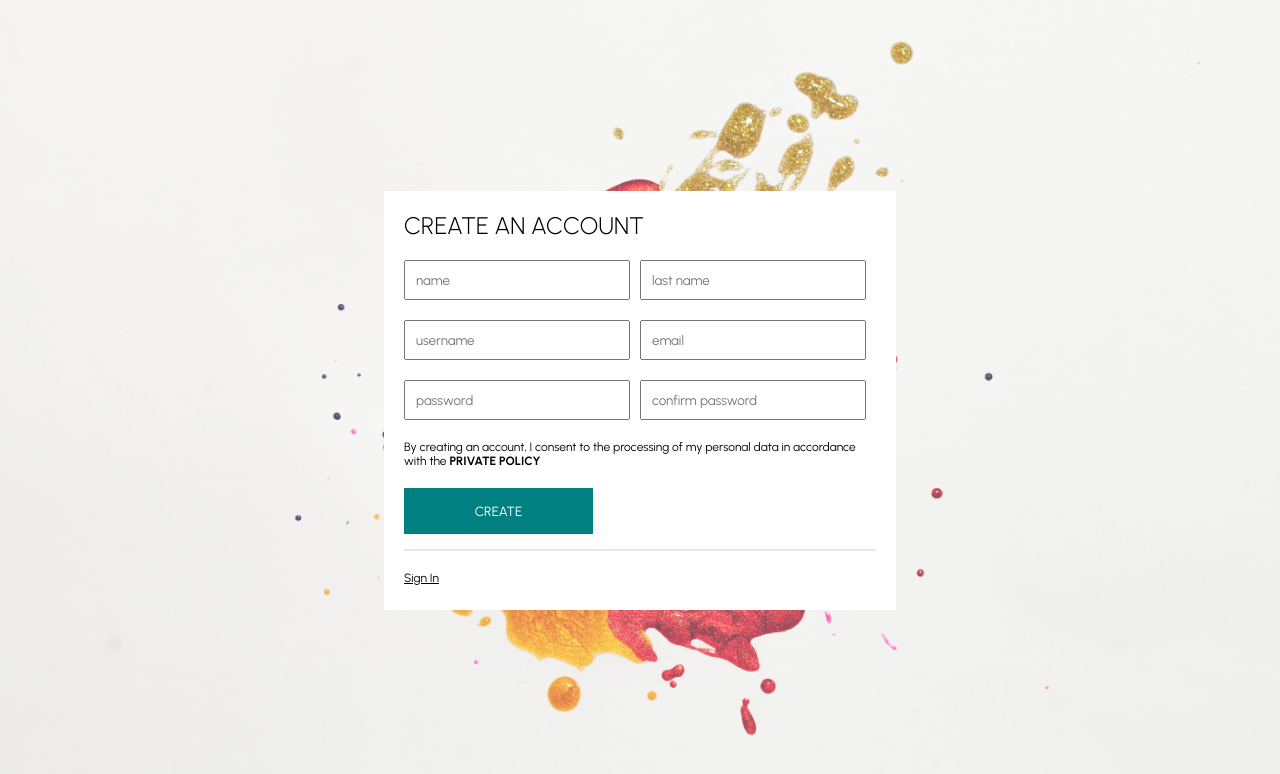
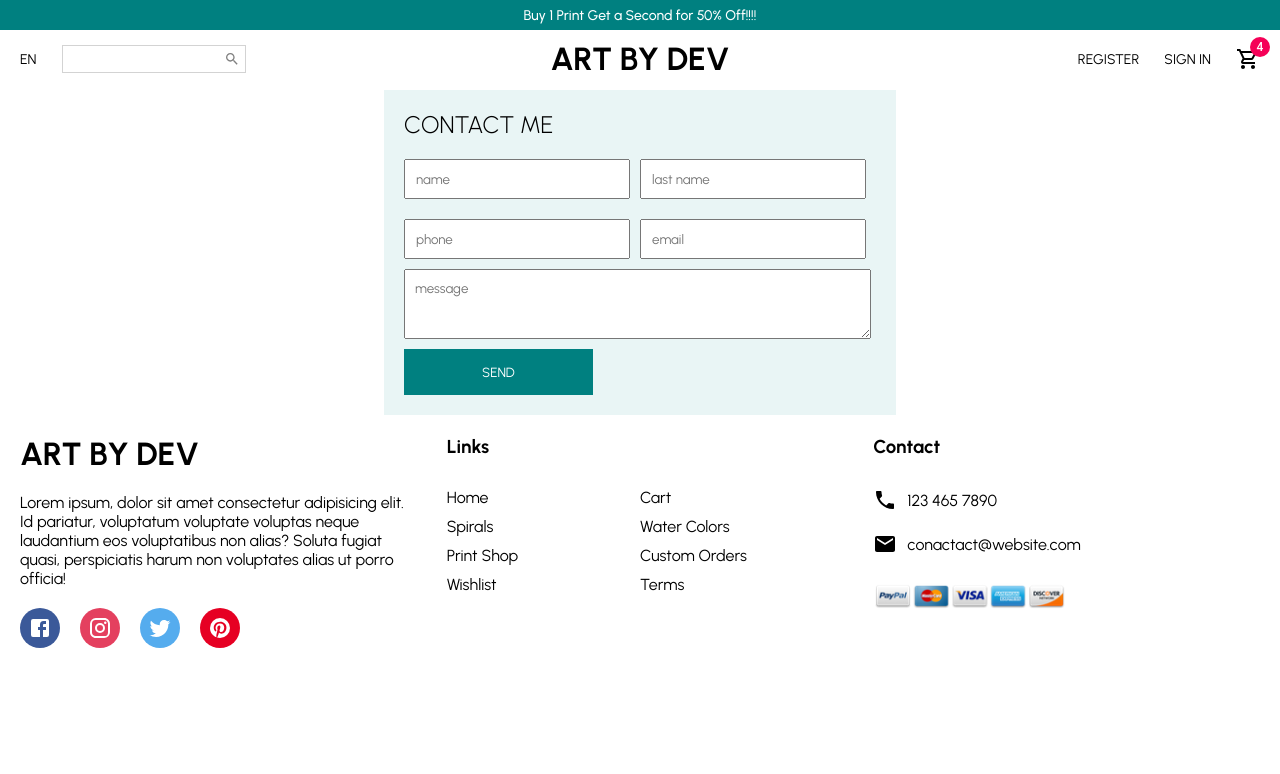
Before and after one commit to nateweis/ecom_frontend, a React (Create React App) app: page / in a window 1280 px wide. Shown: the top 774 px of the page. Built offline with nearby package versions, Linux system fonts and the light colour scheme.

Commit message:
made a basic contact page

```diff
--- a/src/App.jsx
+++ b/src/App.jsx
@@ -1,5 +1,6 @@
 import React from 'react';
 
+import ContactPage from './pages/ContactPage';
 import Home from './pages/Home'
 import Login from './pages/Login';
 import ProductList from './pages/ProductList';
@@ -9,7 +10,7 @@ import Register from './pages/Register';
 const App = () => {
   return (
     <>
-      <Register />
+      <ContactPage />
     </>
   );
 };
--- /dev/null
+++ b/src/pages/ContactPage.jsx
@@ -0,0 +1,73 @@
+import styled from "styled-components"
+import Announcement from "../components/Announcement"
+import Footer from "../components/Footer"
+import Navbar from "../components/Navbar"
+
+
+const ContactPage = () => {
+    return (
+        <Container>
+            <Announcement />
+            <Navbar />
+
+            <Wrapper>
+                <Title>CONTACT ME</Title>
+                <Form>
+                    <Input placeholder="name" />
+                    <Input placeholder="last name" />
+                    <Input placeholder="phone" />
+                    <Input placeholder="email" />
+
+                    <Textarea placeholder="message" />
+                    <Button>SEND</Button>
+                </Form>
+            </Wrapper>
+
+            <Footer />
+        </Container>
+    )
+}
+// ////// Style ///////
+const Container = styled.div`
+
+`
+const Wrapper = styled.div`
+    width:40% ;
+    padding: 20px;
+    background-color: #e9f5f5;
+    display: flex;
+    flex-direction: column;
+    justify-content: center;
+    margin: auto;
+`
+const Title = styled.h1`
+    font-size: 24px;
+    font-weight: 300;
+`
+const Form = styled.form`
+    display: flex;
+    flex-wrap: wrap;
+`
+const Input = styled.input`
+    flex: 1;
+    min-width: 40% ;
+    margin: 20px 10px 0 0;
+    padding: 10px;
+`
+const Textarea = styled.textarea`
+    width: 99% ;
+    min-height: 70px;
+    margin: 10px 0;
+    padding: 10px;
+`
+const Button = styled.button`
+    width: 40% ;
+    border: none;
+    padding: 15px 20px;
+    cursor: pointer;
+    background-color: teal;
+    color: white;
+`
+
+
+export default ContactPage
```
Also changed, not shown: src/pages/Cart.jsx (added, +13 -0 lines).
